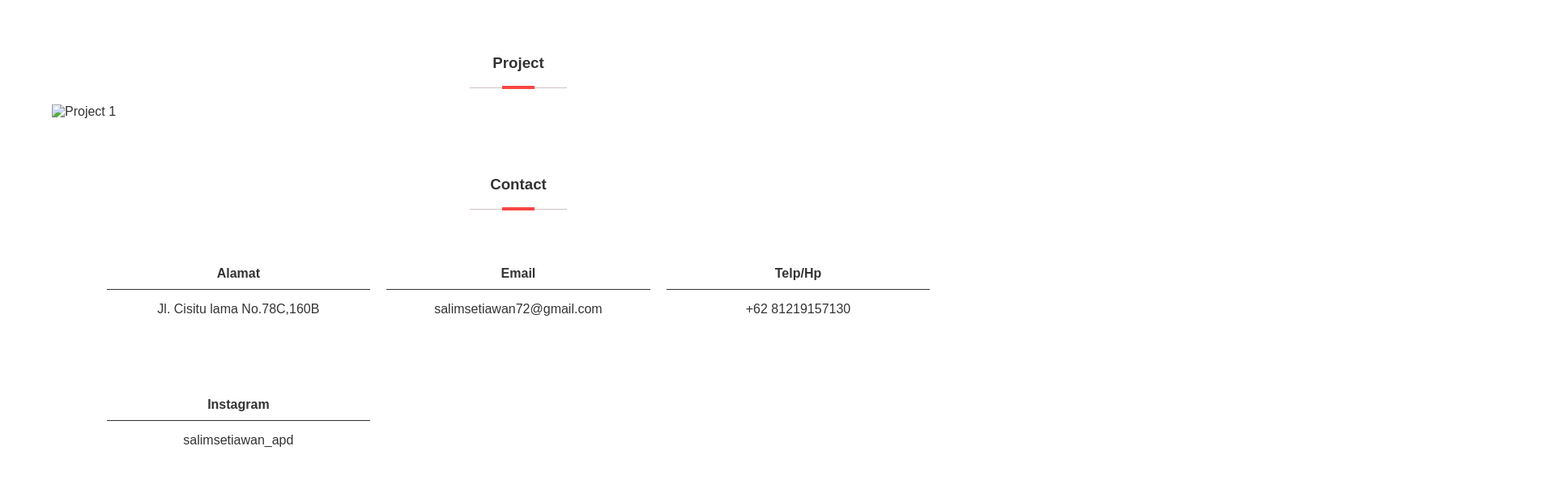
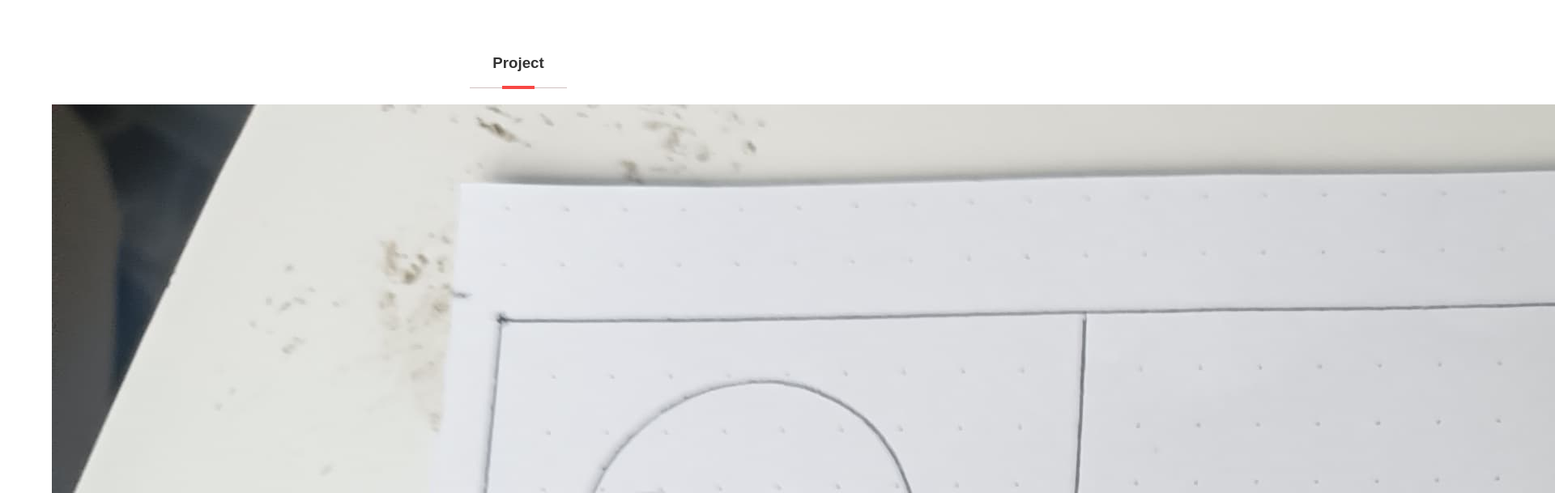
Before and after one commit to SalimApandi/SalimSetiawan, a plain HTML site: page index.html in a window 1280 px wide. Shown: the part 967-1576 px from the top of the page at 81% size, 1920 px wide, since content can reach past the window. Drawn offline with Linux system fonts and the light colour scheme.

Commit message:
Update index.html

```diff
--- a/index.html
+++ b/index.html
@@ -65,7 +65,7 @@
 			<div class="container">
 				<h3>Project</h3>
 				<img
-                src="D:\Web Aufa\coming.png"
+                src="projek 1.jpg"
                 alt="Project 1"
                 class="project-img"
 
```
